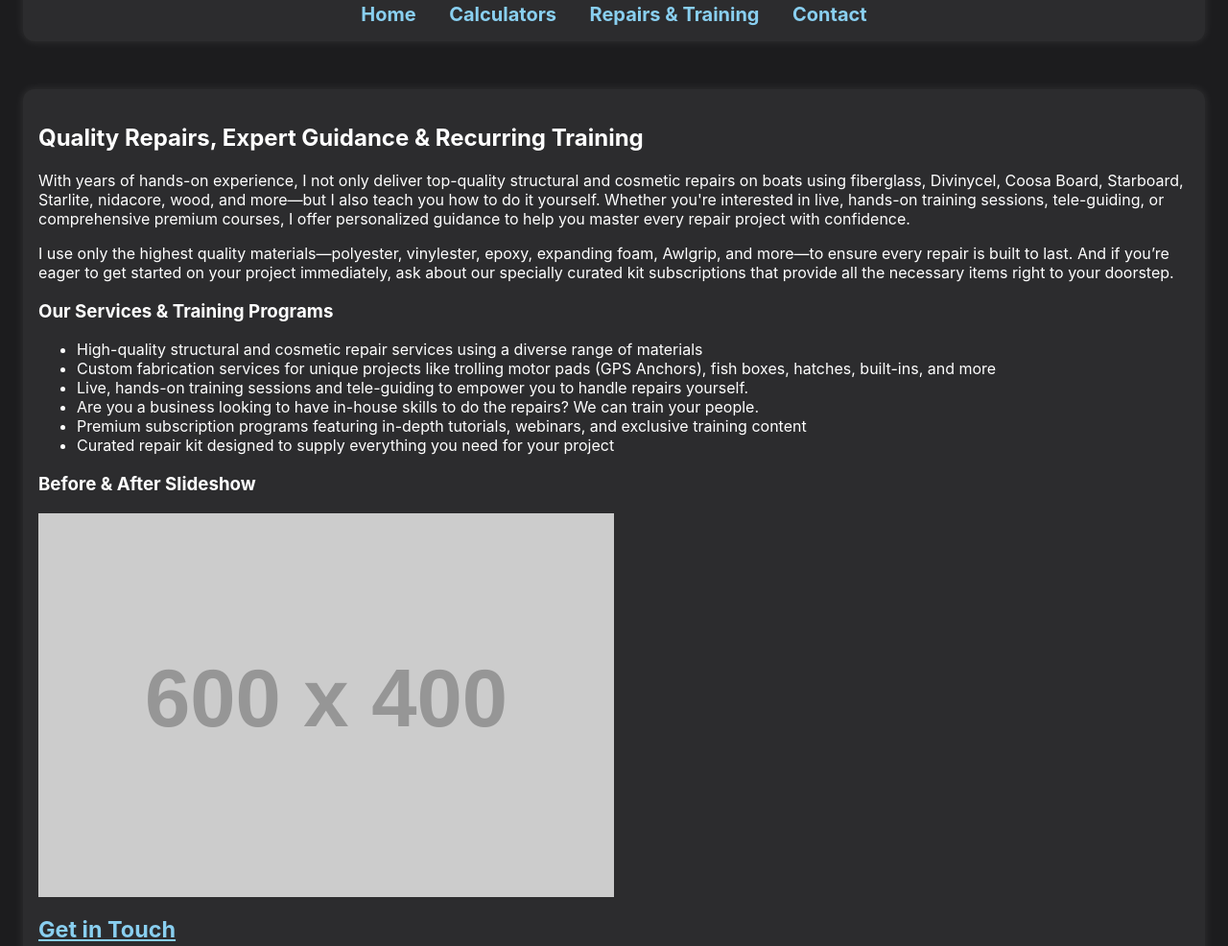
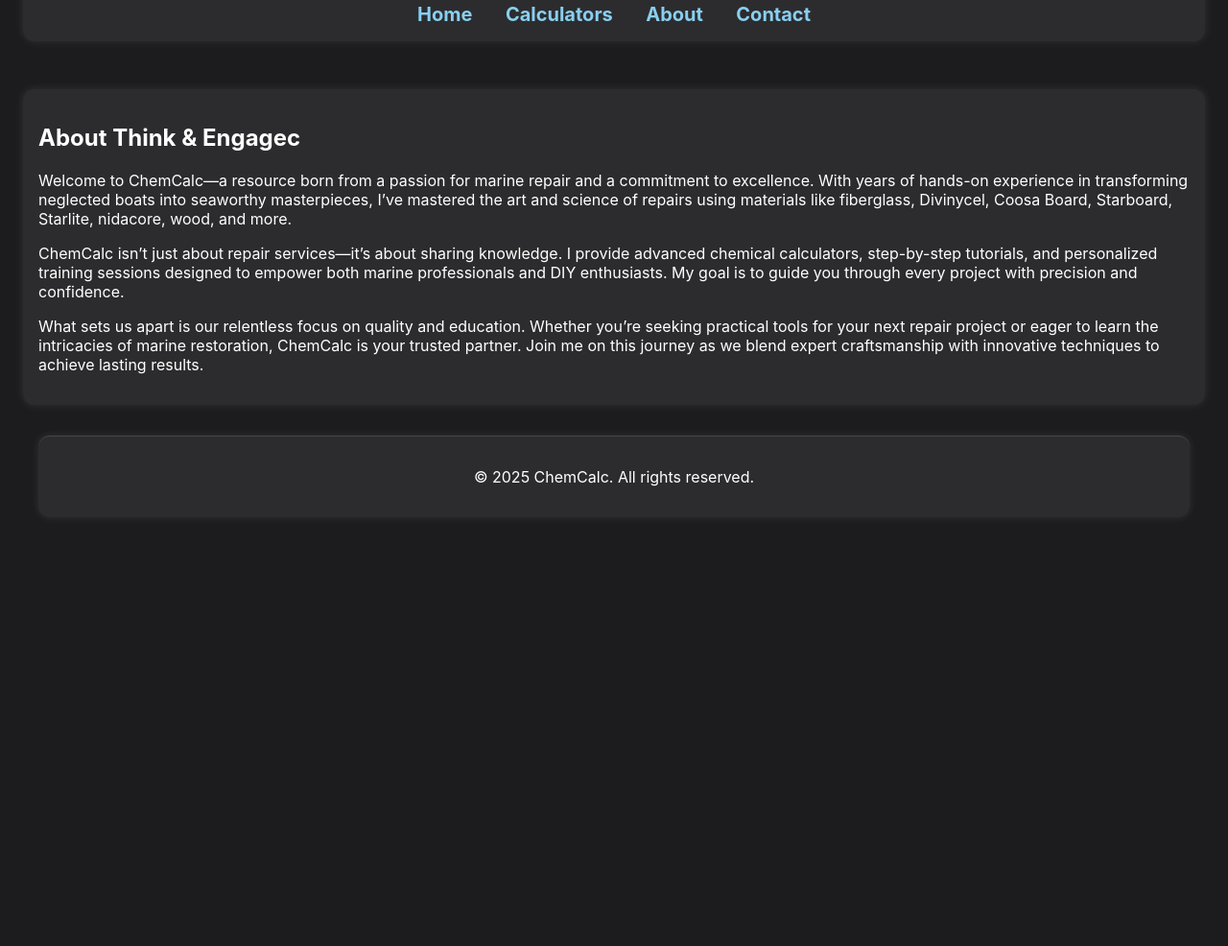
Before and after one commit to lpedreros/Chemcalc, a plain HTML site: page about.html in a window 1280 px wide. Shown: the part 140-1126 px from the top of the page at 96% size. After the commit the page ends 800 px from the top, so only its background shows below. Drawn offline with Linux system fonts and the light colour scheme; placeholder pictures from the web are drawn by us.

Commit message:
about.html updated

```diff
--- a/about.html
+++ b/about.html
@@ -3,7 +3,7 @@
 <head>
   <meta charset="UTF-8" />
   <meta name="viewport" content="width=device-width, initial-scale=1.0" />
-  <title>Quality Repairs & Training - ChemCalc</title>
+  <title>About ChemCalc - ChemCalc</title>
   <link rel="stylesheet" href="style.css" />
 </head>
 <body>
@@ -13,60 +13,28 @@
     <nav class="nav">
       <a href="index.html">Home</a>
       <a href="calculators.html">Calculators</a>
-      <a href="fiberglass.html" class="active">Repairs & Training</a>
+      <a href="about.html" class="active">About</a>
       <a href="contact.html">Contact</a>
     </nav>
   </header>
 
-  <!-- Content Section -->
-  <section class="container">
-    <h2>Quality Repairs, Expert Guidance & Recurring Training</h2>
+  <!-- About Section -->
+  <section class="container about">
+    <h2>About Think &amp; Engagec</h2>
     <p>
-      With years of hands-on experience, I not only deliver top-quality structural and cosmetic repairs on boats using fiberglass, Divinycel, Coosa Board, Starboard, Starlite, nidacore, wood, and more—but I also teach you how to do it yourself. Whether you're interested in live, hands-on training sessions, tele-guiding, or comprehensive premium courses, I offer personalized guidance to help you master every repair project with confidence.
+      Welcome to ChemCalc—a resource born from a passion for marine repair and a commitment to excellence. With years of hands-on experience in transforming neglected boats into seaworthy masterpieces, I’ve mastered the art and science of repairs using materials like fiberglass, Divinycel, Coosa Board, Starboard, Starlite, nidacore, wood, and more.
     </p>
     <p>
-      I use only the highest quality materials—polyester, vinylester, epoxy, expanding foam, Awlgrip, and more—to ensure every repair is built to last. And if you’re eager to get started on your project immediately, ask about our specially curated kit subscriptions that provide all the necessary items right to your doorstep.
+      ChemCalc isn’t just about repair services—it’s about sharing knowledge. I provide advanced chemical calculators, step-by-step tutorials, and personalized training sessions designed to empower both marine professionals and DIY enthusiasts. My goal is to guide you through every project with precision and confidence.
     </p>
-
-    <h3>Our Services & Training Programs</h3>
-    <ul>
-      <li>High-quality structural and cosmetic repair services using a diverse range of materials</li>
-			<li>Custom fabrication services for unique projects like trolling motor pads (GPS Anchors), fish boxes, hatches, built-ins, and more</li>
-      <li>Live, hands-on training sessions and tele-guiding to empower you to handle repairs yourself.</li>
-      <li>Are you a business looking to have in-house skills to do the repairs? We can train your people.&nbsp;</li>
-<li>Premium subscription programs featuring in-depth tutorials, webinars, and exclusive training content</li>
-      <li>Curated repair kit  designed to supply everything you need for your project</li>
-			</ul>
-
-    <h3>Before &amp; After Slideshow</h3>
-    <div class="slideshow-container">
-      <img src="https://via.placeholder.com/600x400?text=Before+After+1" alt="Before &amp; After 1" class="slide">
-      <img src="https://via.placeholder.com/600x400?text=Before+After+2" alt="Before &amp; After 2" class="slide">
-      <img src="https://via.placeholder.com/600x400?text=Before+After+3" alt="Before &amp; After 3" class="slide">
-    </div>
-
-    <h3><a href="contact.html">Get in Touch</a></h3>
+    <p>
+      What sets us apart is our relentless focus on quality and education. Whether you’re seeking practical tools for your next repair project or eager to learn the intricacies of marine restoration, ChemCalc is your trusted partner. Join me on this journey as we blend expert craftsmanship with innovative techniques to achieve lasting results.
+    </p>
   </section>
 
   <!-- Footer Section -->
   <footer class="container footer">
     <p>&copy; 2025 ChemCalc. All rights reserved.</p>
   </footer>
-
-  <!-- Slideshow Script -->
-  <script>
-    let slideIndex = 0;
-    function showSlides() {
-      let slides = document.getElementsByClassName("slide");
-      for (let i = 0; i < slides.length; i++) {
-        slides[i].style.display = "none";
-      }
-      slideIndex++;
-      if (slideIndex > slides.length) {slideIndex = 1;}
-      slides[slideIndex-1].style.display = "block";
-      setTimeout(showSlides, 3000); // Change image every 3 seconds
-    }
-    window.onload = showSlides;
-  </script>
 </body>
 </html>
```
